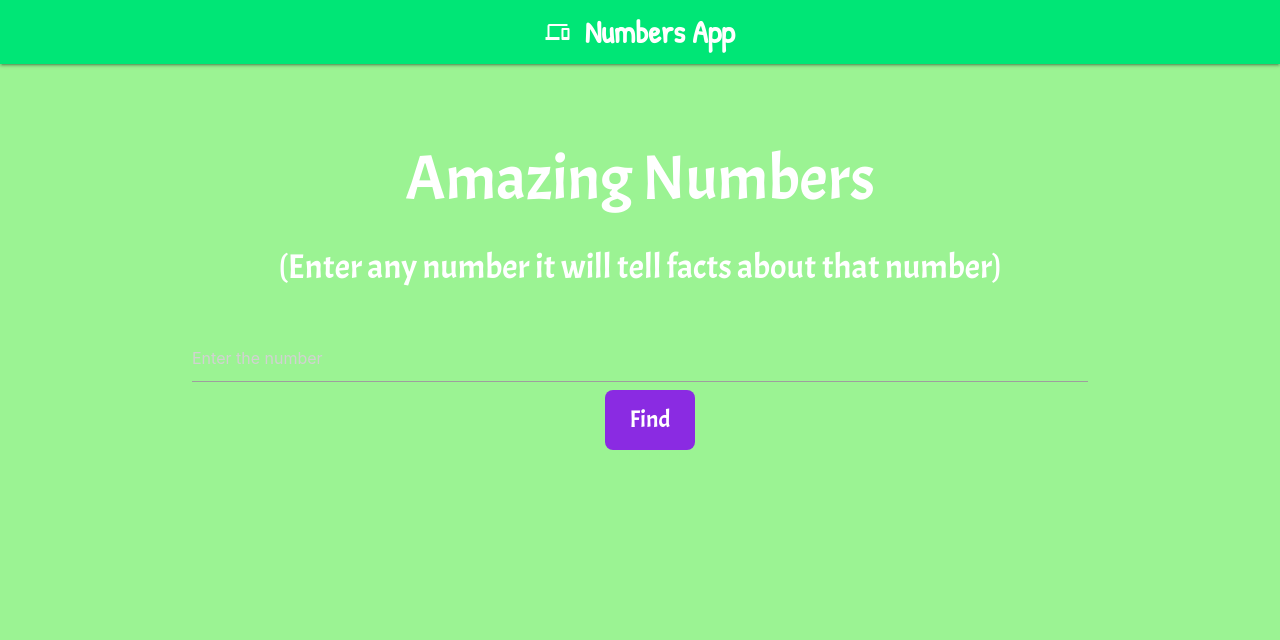
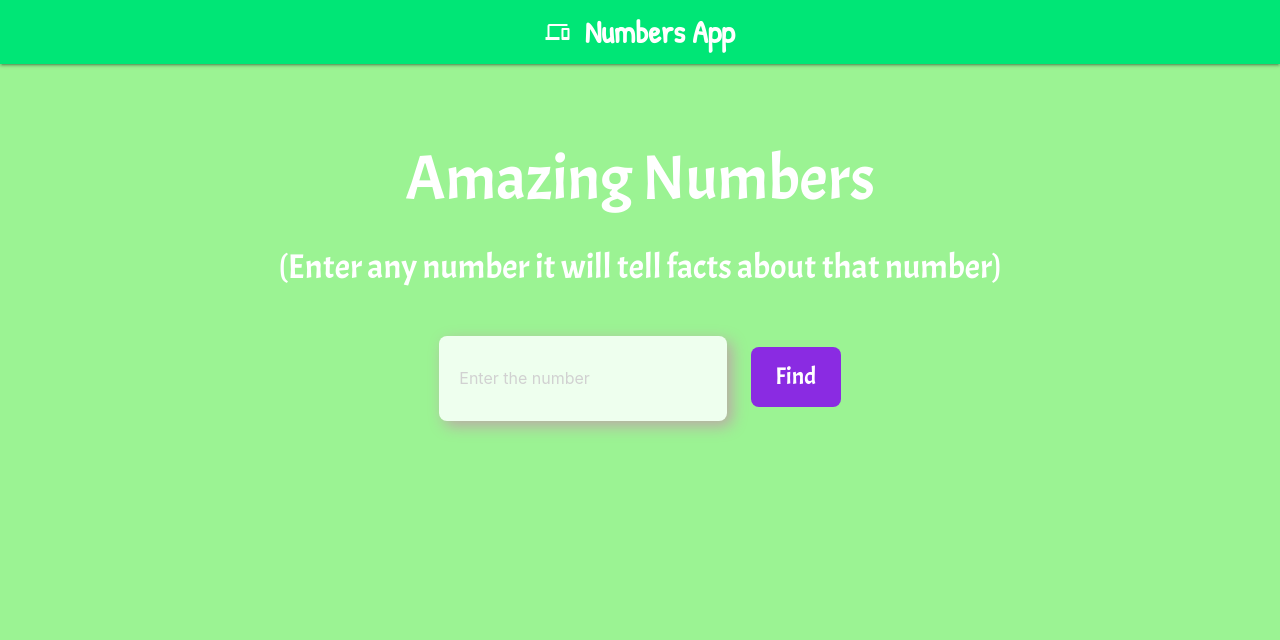
Before and after one commit to avijeetpandey/numbers-app, a website: page public/index.html in a window 1280 px wide. Drawn offline with nearby package versions, Linux system fonts and the light colour scheme.

Commit message:
fixed input text field

```diff
--- a/public/index.html
+++ b/public/index.html
@@ -34,7 +34,7 @@
                     <h2 id="title"></h2>
                     <div class="mainbody">
                         <span id="results"></span><br><br>
-                        <button id="closebtn" onclick="closeIt()">Clear</button>
+                        <button id="closebtn" onclick="closeIt()">Close</button>
                     </div>
                 </div>
             </div>
--- a/public/style.css
+++ b/public/style.css
@@ -95,3 +95,12 @@ h1,h4{
     font-size: 24px;
     font-family: 'acme';
 }
+
+input:not([type]), input[type=text]:not(.browser-default), input[type=password]:not(.browser-default), input[type=email]:not(.browser-default), input[type=url]:not(.browser-default), input[type=time]:not(.browser-default), input[type=date]:not(.browser-default), input[type=datetime]:not(.browser-default), input[type=datetime-local]:not(.browser-default), input[type=tel]:not(.browser-default), input[type=number]:not(.browser-default), input[type=search]:not(.browser-default), textarea.materialize-textarea{
+    padding:20px;
+    width:auto;
+    border-radius: 8px;
+    border:none;
+    background-color: #efe;
+    box-shadow: 5px 5px 15px rgb(189, 167, 167);
+}
```
